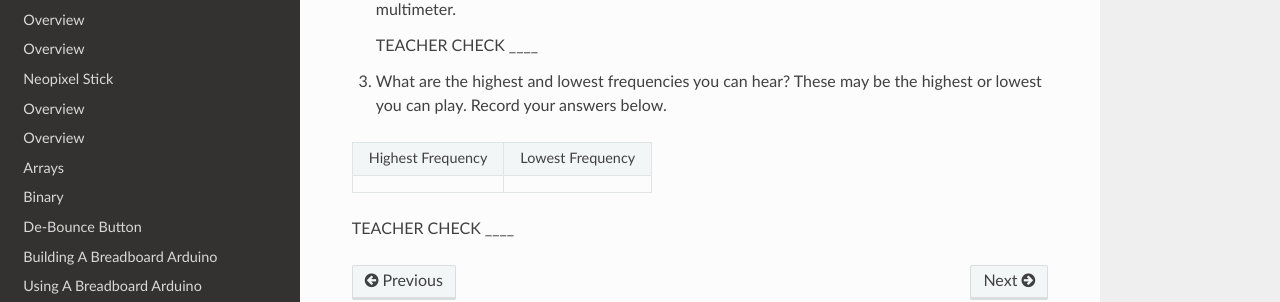
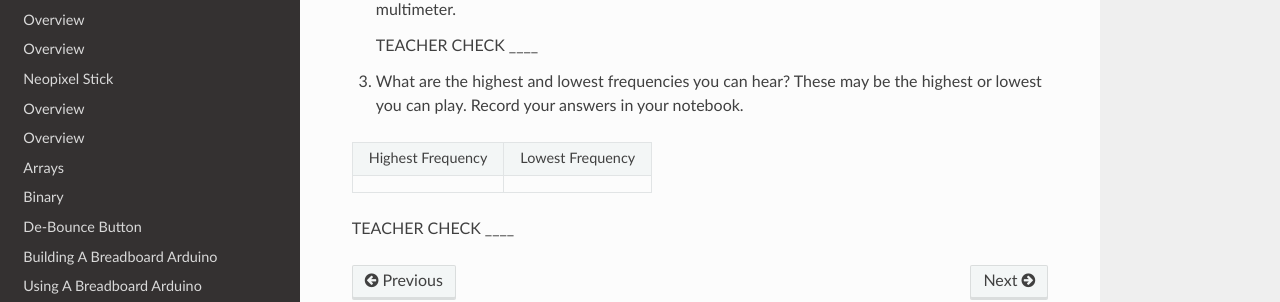
Before and after one commit to maxtkc/mvths-wiki, a Sphinx documentation site: the page built from docs/026-piezo-speaker.rst, in a window 1280 px wide and 900 px high, scrolled down 1116 px. Shown: the part 470-772 px from the top of the window. Built offline with Sphinx 7.4.7 and the Read the Docs theme 2.0.0, drawn with Linux system fonts in a browser that asks for light colours; pages that are not in the unit, such as notebooks, are missing from menus.

Commit message:
Update 026-piezo-speaker.rst

```diff
--- a/docs/026-piezo-speaker.rst
+++ b/docs/026-piezo-speaker.rst
@@ -34,7 +34,7 @@ Exercise
 
    TEACHER CHECK \_\_\_\_
 
-#. What are the highest and lowest frequencies you can hear? These may be the highest or lowest you can play. Record your answers below.
+#. What are the highest and lowest frequencies you can hear? These may be the highest or lowest you can play. Record your answers in your notebook.
 
 +---------------------+--------------------+
 | Highest Frequency   | Lowest Frequency   |
```
